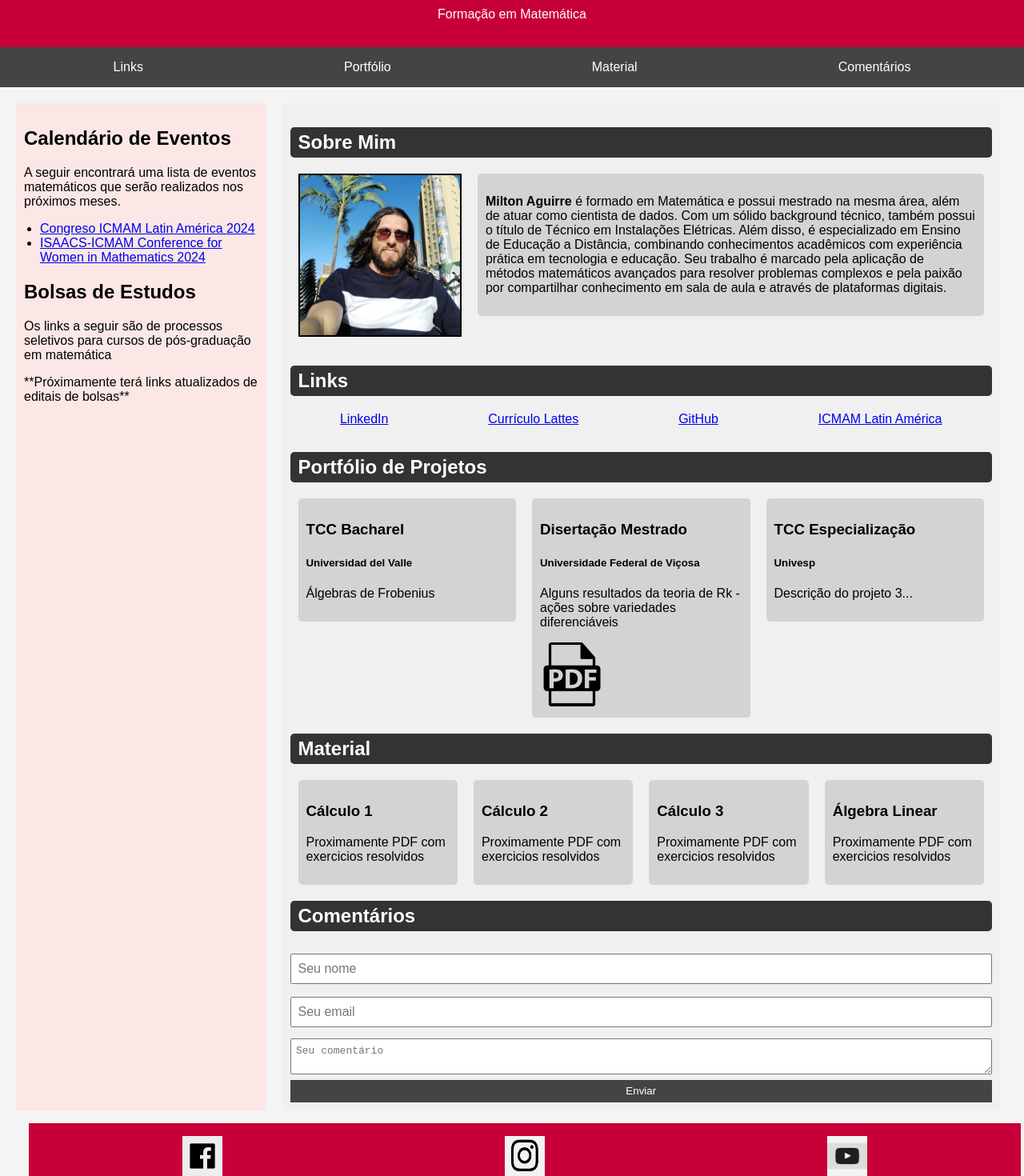
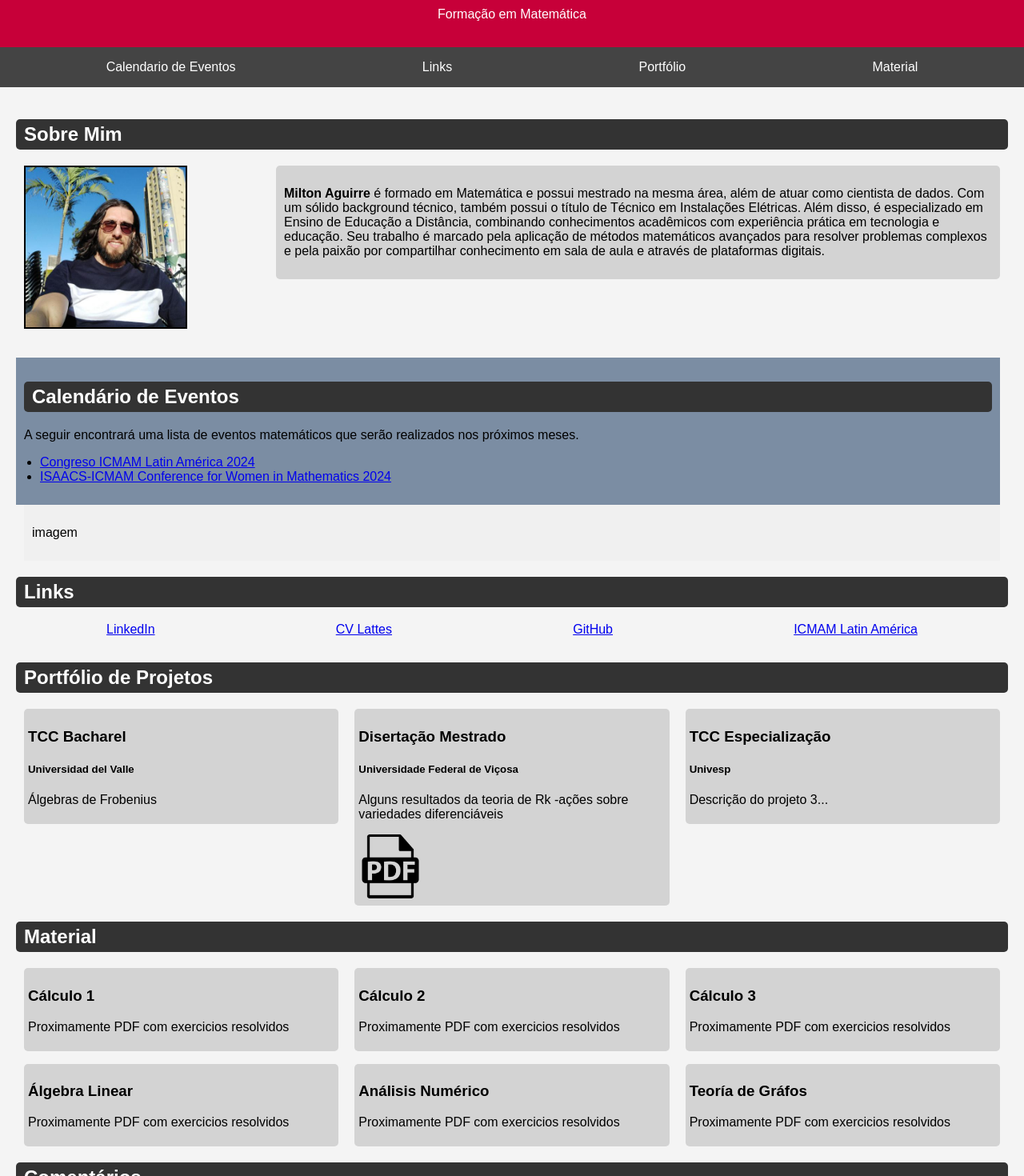
Before and after one commit to Milton-Aguirre/Milton-Aguirre.github.io, a React (Create React App) app: page / in a window 1280 px wide. Shown: the part 60-1530 px from the top of the page at 80% size. Built offline with nearby package versions, Linux system fonts and the light colour scheme.

Commit message:
fix: corrigida versão para celular

```diff
--- a/src/App.css
+++ b/src/App.css
@@ -25,10 +25,32 @@ nav a {
   font-size: 1.5em;
 }
 
-@media (max-width: 600px) {
+/* @media (max-width: 600px) {
   .header {
     width: 100%;
     padding: 1em 0;
     box-sizing: border-box;
   }
+} */
+
+@media (max-width: 768px) {
+  .container {
+    flex-direction: column;
+  }
+
+  .leftColumn,
+  .rightColumn {
+    width: 100%;
+    padding: 0;
+  }
+
+  .project {
+    width: 100%;
+    margin-bottom: 20px;
+  }
+
+  .icons {
+    flex-direction: column;
+    align-items: center;
+  }
 }
--- a/src/App.js
+++ b/src/App.js
@@ -9,15 +9,15 @@ function App() {
         <p>Formação em Matemática</p>
       </header>
       <nav style={styles.nav}>
+        <a href="#coment">Calendario de Eventos</a>
         <a href="#links">Links</a>
         <a href="#portfolio">Portfólio</a>
         <a href="#material">Material</a>
-        <a href="#coment">Comentários</a>
       </nav>
       <div style={styles.container}>
         <div style={styles.main}>
 
-          <div style={styles.leftColumn}>
+          {/* <div style={styles.leftColumn}>
 
             <h2>Calendário de Eventos</h2>
             <p>A seguir encontrará uma lista de eventos matemáticos que serão realizados nos próximos meses.</p>
@@ -29,9 +29,9 @@ function App() {
             <h2>Bolsas de Estudos</h2>
             <p>Os links a seguir são de processos seletivos para cursos de pós-graduação em matemática</p>
             <p>**Próximamente terá links atualizados de editais de bolsas**</p>
-          </div>
+          </div> */}
 
-          <div style={styles.rightColumn}>
+          <div>{/* c>*/}
 
             <section style={styles.section}>
               <h2 style={styles.sectionTitle}>Sobre Mim</h2>
@@ -54,11 +54,25 @@ function App() {
               </div>
             </section>
 
+            <section>
+              <div style={styles.leftColumnEvents}>
+                <h2 style={styles.sectionTitle}>Calendário de Eventos</h2>
+                  <p>A seguir encontrará uma lista de eventos matemáticos que serão realizados nos próximos meses.</p>
+                  <ul style={styles.iconsCalendar}>
+                    <li><a className="link" href="https://sites.google.com/view/icmam2024/home" target="_blank" rel="noopener noreferrer">Congreso ICMAM Latin América 2024</a></li>
+                    <li><a className="link" href="https://sites.google.com/view/isaac-icmam-conference-4-women/p%C3%A1gina-principal" target="_blank" rel="noopener noreferrer">ISAACS-ICMAM Conference for Women in Mathematics 2024</a></li>
+                  </ul>
+              </div>
+              <div style={styles.rightColumnEvents}>
+                <p>imagem</p>
+              </div>
+            </section>
+
             <section id="links" style={styles.section}>
               <h2 style={styles.sectionTitle}>Links</h2>
               <div style={styles.icons}>
                 <a className="link" href="https://www.linkedin.com/in/milton-aguirre-mat-52300751/" target="_blank" rel="noopener noreferrer">LinkedIn</a>
-                <a className="link" href="https://buscatextual.cnpq.br/buscatextual/visualizacv.do?id=K8950240D2&tokenCaptchar=03AFcWeA7z4Qjl4qRQ4aBCqex6x1B9zSPzeZDg7-hAyKBGx3gLsqbRDLy4Z4Uj5urBINBzuenKqMHaovqVT4zbcLQHNrnYYPwgdsS12pyyaF1bi4SdsTmjrlU7mIv0HXR5iThkezDRcuF5A9UteSsQeeWnO8EqC36dX4BdpWMs75lW41VdZh2Y7BtJ6Ydzs9WMBZBHUaRnwj9ekWgjjIVyPVdICYTkvYpLvCSmBs67O-2-2TX1iQIkSgPoROLkvUycMDk3MO-RD369EkHjzroKdOnEPc-LKNk85dYTvAK76jG9l5FYZWtK7RNZTWyAm3Nb5HvEcAlSVvm-FavyBkKSR7KAHQLzPqk-8dSzaVcfqXKm8q_dJ7FmkUfWxluCMnhPOhDDiSEWD_ALX3jIjPFkTrIuWtPHP42WoPuhdH8UpZ9X9QqTZSoW4BqJWmaE3dWcX8Bjc7jJA6zj3K6VvYxVaM6Omhk7Ibr-nDwH3ZpnymspUF4J5qnEg6hif9Xmejb6sA0kjO7xObEzKb_zDm9NBoavtNPV2ps6k377PLn4xoDiQTXRlZmIwck1YBwx6sCwtkVgQdRW8JMxyDLCdt8Quy6eZ80dYjbOjiXFkYlQGQGfrdw08Ru4L0B9FIUrp7AAvGOXMZuVy-Op6IT1WD0PKrQUCxZUHo9zdg" target="_blank" rel="noopener noreferrer">Currículo Lattes</a>
+                <a className="link" href="https://buscatextual.cnpq.br/buscatextual/visualizacv.do?id=K8950240D2&tokenCaptchar=03AFcWeA7z4Qjl4qRQ4aBCqex6x1B9zSPzeZDg7-hAyKBGx3gLsqbRDLy4Z4Uj5urBINBzuenKqMHaovqVT4zbcLQHNrnYYPwgdsS12pyyaF1bi4SdsTmjrlU7mIv0HXR5iThkezDRcuF5A9UteSsQeeWnO8EqC36dX4BdpWMs75lW41VdZh2Y7BtJ6Ydzs9WMBZBHUaRnwj9ekWgjjIVyPVdICYTkvYpLvCSmBs67O-2-2TX1iQIkSgPoROLkvUycMDk3MO-RD369EkHjzroKdOnEPc-LKNk85dYTvAK76jG9l5FYZWtK7RNZTWyAm3Nb5HvEcAlSVvm-FavyBkKSR7KAHQLzPqk-8dSzaVcfqXKm8q_dJ7FmkUfWxluCMnhPOhDDiSEWD_ALX3jIjPFkTrIuWtPHP42WoPuhdH8UpZ9X9QqTZSoW4BqJWmaE3dWcX8Bjc7jJA6zj3K6VvYxVaM6Omhk7Ibr-nDwH3ZpnymspUF4J5qnEg6hif9Xmejb6sA0kjO7xObEzKb_zDm9NBoavtNPV2ps6k377PLn4xoDiQTXRlZmIwck1YBwx6sCwtkVgQdRW8JMxyDLCdt8Quy6eZ80dYjbOjiXFkYlQGQGfrdw08Ru4L0B9FIUrp7AAvGOXMZuVy-Op6IT1WD0PKrQUCxZUHo9zdg" target="_blank" rel="noopener noreferrer">CV Lattes</a>
                 <a className="link" href="https://github.com/Milton-Aguirre" target="_blank" rel="noopener noreferrer">GitHub</a>
                 <a className="link" href="https://sites.google.com/view/icmamlatinamerica/home" target="_blank" rel="noopener noreferrer">ICMAM Latin América</a>
              </div>
@@ -96,6 +110,7 @@ function App() {
 
             <section id="material">
               <h2 style={styles.sectionTitle}>Material</h2>
+                <div>
                   <div style={styles.nColumnSection}>
                     <div style={styles.project}>
                       <h3>Cálculo 1</h3>
@@ -109,9 +124,25 @@ function App() {
                       <h3>Cálculo 3</h3>
                       <p>Proximamente PDF com exercicios resolvidos</p>
                     </div>
+                  </div>
+                </div>
+                <div>
+                  <p> </p>
+                </div>
+                <div>
+                  <div style={styles.nColumnSection}>
                     <div style={styles.project}>
                       <h3>Álgebra Linear</h3>
                       <p>Proximamente PDF com exercicios resolvidos</p>
+                    </div>
+                    <div style={styles.project}>
+                      <h3>Análisis Numérico</h3>
+                      <p>Proximamente PDF com exercicios resolvidos</p>
+                    </div>
+                    <div style={styles.project}>
+                      <h3>Teoría de Gráfos</h3>
+                      <p>Proximamente PDF com exercicios resolvidos</p>
+                    </div>
                   </div>
                 </div>
             </section>
@@ -179,10 +210,10 @@ const styles = {
     flex: '25%',
     backgroundColor: '#C70039',
     color: '#fff',
-    padding: '1em',
+    padding: '0.5em',
     width: '100%',
     boxSizing: 'border-box',
-    margin: '1em',
+    margin: '0.5sem',
   },
   section: {
     marginBottom: '2em',
@@ -197,15 +228,37 @@ const styles = {
     display: 'flex',
     justifyContent: 'space-between',
     alignItems: 'flex-start',
+    width: '100%',
   },
+  // '@media (max-width: 600px)': { // Define estilos específicos para telas pequenas (celulares)
+  //   nColumnSection: {
+  //     flexDirection: 'column', // Muda a direção do flex para coluna
+  //     justifyContent: 'center', // Centraliza os itens na coluna
+  //   },
+  // },
   leftColumn: {
-    flex: '1', //Ocupa uma quarta parte da distribuição horizontal da coluna
+    //flex: '1', //Ocupa uma quarta parte da distribuição horizontal da coluna
+    //marginRight: '10px',
+    backgroundColor: '#FBE7E5', // Opcional: fundo cinza para a coluna da esquerda
+    //padding: '10px',
+    width: '100%',
+  },
+  rightColumn: {
+    // flex: '3', //Ocupa três quartas partes da distribuição horizontal da coluna
+    // marginRight: '10px',
+    // marginLeft: '10px',
+    backgroundColor: '#f0f0f0', // Opcional: fundo cinza muito claro para a coluna da direita
+    // padding: '10px',
+    width: '100%',
+  },
+  leftColumnEvents: {
+    flex: '3', //Ocupa uma quarta parte da distribuição horizontal da coluna
     marginRight: '10px',
-    backgroundColor: '#FBE7E5', // Opcional: fundo cinza para a coluna da esquerda
+    backgroundColor: '#7B8DA3', // Opcional: fundo cinza para a coluna da esquerda
     padding: '10px',
   },
-  rightColumn: {
-    flex: '3', //Ocupa três quartas partes da distribuição horizontal da coluna
+  rightColumnEvents: {
+    flex: '1', //Ocupa três quartas partes da distribuição horizontal da coluna
     marginRight: '10px',
     marginLeft: '10px',
     backgroundColor: '#f0f0f0', // Opcional: fundo cinza muito claro para a coluna da direita
@@ -232,7 +285,7 @@ const styles = {
   project: {
     flex: '1',
     margin: '0 10px',
-    padding: '10px',
+    padding: '5px',
     backgroundColor: '#d3d3d3',
     borderRadius: '5px',
   },
```
Lines whose indentation alone changed are shown as unchanged.
